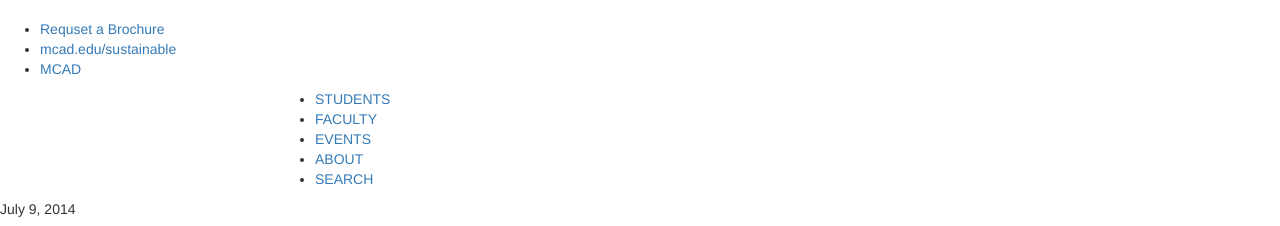
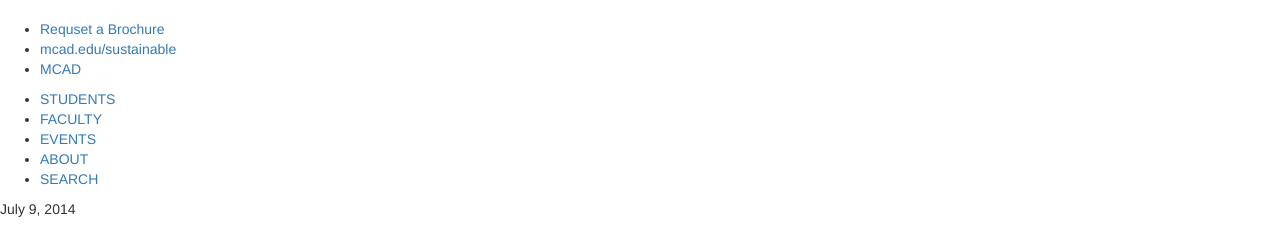
Before and after one commit to tlwolff/mcad-sdblog, a website: page app/index.html in a window 1280 px wide. Shown: the part 102-328 px from the top of the page. Drawn offline with nearby package versions, Linux system fonts and the light colour scheme; files that its build step writes are made by us from their sources.

Commit message:
Spaced nav and removed div "container"

```diff
--- a/app/index.html
+++ b/app/index.html
@@ -36,7 +36,6 @@
                 </ul>
             </nav>
 
-            <div class="nav container">
             <nav id="main-nav">
             <ul>
                 <li><a href="#">STUDENTS</a></li>
@@ -46,6 +45,7 @@
                 <li><a href="#">SEARCH</a></li>
             </ul>
             </nav>
+
             </div>
         </header>
 
```
Lines whose indentation alone changed are shown as unchanged.
